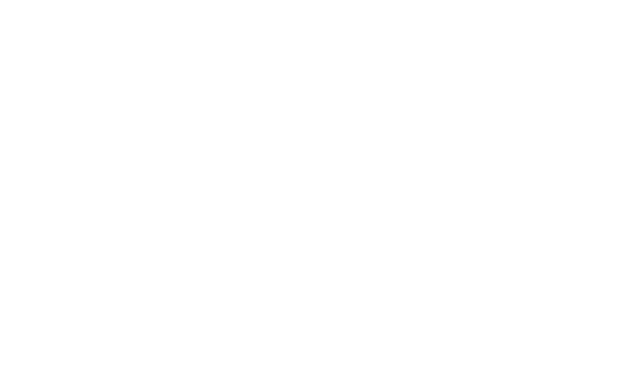
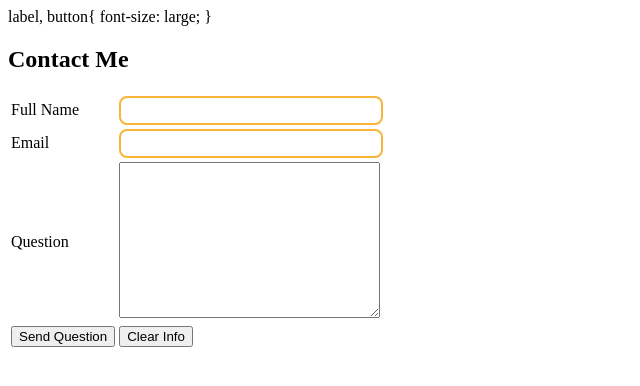
Before and after one commit to nandinideshmukh222/My_Profile, a plain HTML site: page contanctMe.html in a window 1280 px wide. Shown: the whole page, without its empty margins (0-640 px from the left). Drawn offline with Linux system fonts and the light colour scheme.

Commit message:
update selectors
update selectors

```diff
--- a/contanctMe.html
+++ b/contanctMe.html
@@ -4,8 +4,53 @@
     <meta charset="UTF-8">
     <meta name="viewport" content="width=device-width, initial-scale=1.0">
     <title>ContanctMe</title>
+    label, button{
+        font-size: large;
+
+    }
+    <style>
+        input[type="text"],input[type="email"]{
+        border: 2px solid rgb(248, 181, 57);
+        padding: 5px 5px ;
+        border-radius: 8px;
+        width: 250px;
+        text-transform: capitalize;
+        color: cadetblue;
+    }
+    input[type="email"]{
+        text-transform: lowercase;
+    }
+    button[type="submit"]:hover{
+            color: rgb(183, 122, 8);
+            border-radius: 8px;
+            border: 2px solid rgb(248, 181, 57);
+        }
+    </style>
+
 </head>
 <body>
-
+    <h2>Contact Me</h2>
+    <form action="">
+        <table>
+            <tbody>
+                <tr>
+                    <td><label for="">Full Name </label></td>
+                    <td><input type="text"> <br></td>
+                </tr>
+                <tr>
+                    <td><label for="">Email </label> </td>
+                    <td><input type="email"></td>
+                </tr>
+                <tr>
+                    <td><label for="">Question</label></td>
+                    <td><textarea name="" id="" cols="30" rows="10"></textarea></td>
+                </tr>
+                <tr>
+                    <td> <button type="submit">Send Question</button> </td>
+                    <td> <button type="reset">Clear Info</button></td>
+                </tr>
+            </tbody>
+        </table>
+    </form>
 </body>
 </html>
```
Also changed, not shown: index.html (+19 -5 lines).
